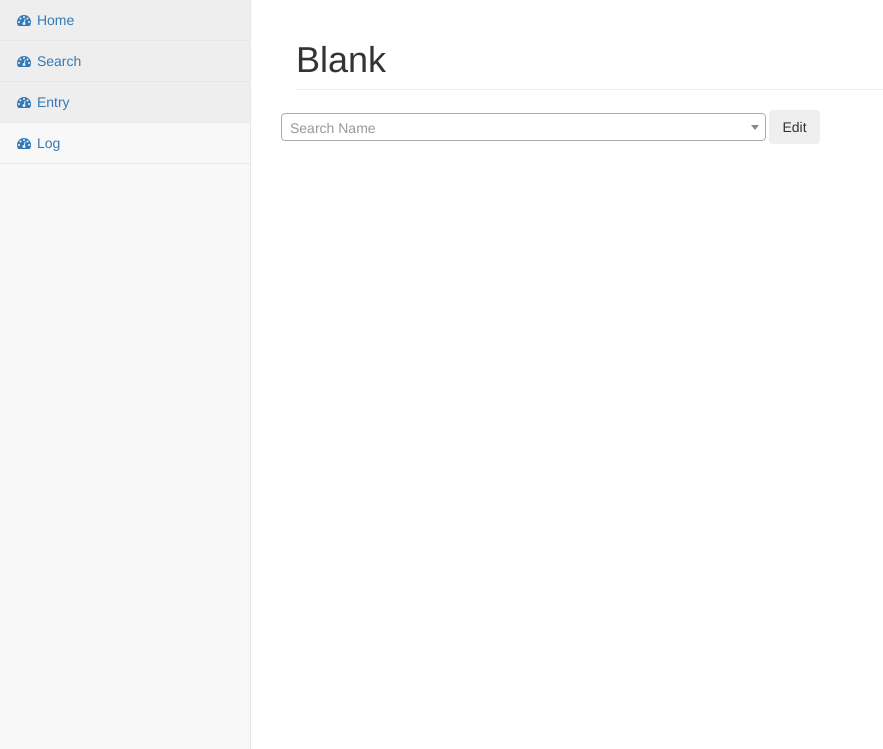
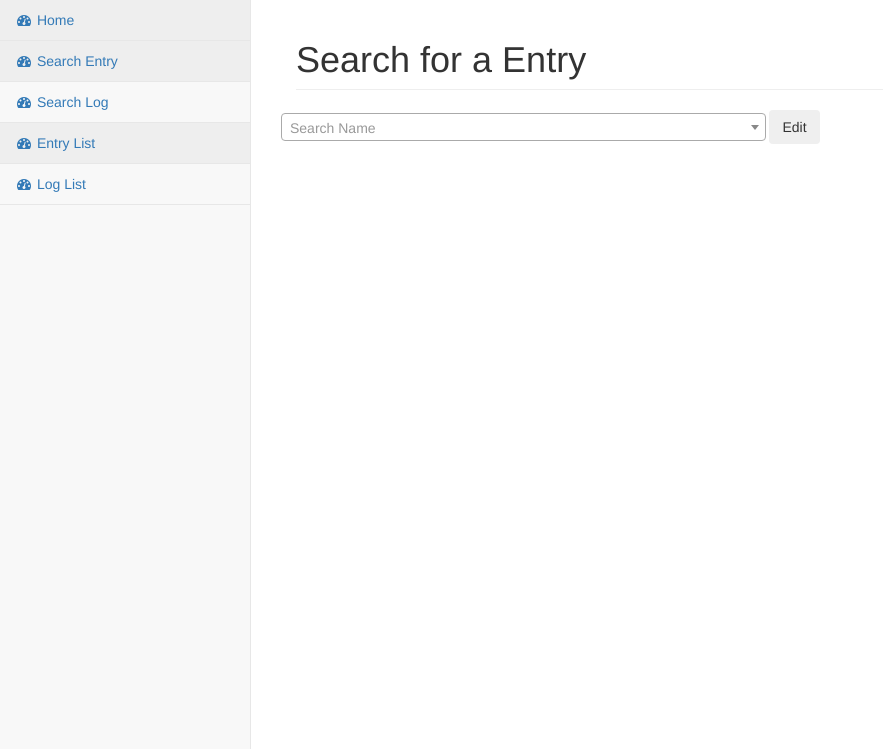
Before and after one commit to alexandreferreira/namesearch-example, a Django app: page /entry/search/ in a window 1280 px wide. Shown: the part 51-800 px from the top of the page, without its empty margins (0-883 px from the left). Run offline with Django 3.2, Linux system fonts and the light colour scheme; parts of the project's set-up code (start-up, migrations or seed data) failed here and were passed over; some libraries are stand-ins or nearby versions.

Commit message:
adding option on menu to search for a log

```diff
--- a/core/templates/search/search_entry.html
+++ b/core/templates/search/search_entry.html
@@ -8,7 +8,7 @@
     <div class="container-fluid">
         <div class="row">
             <div class="col-lg-12">
-                <h1 class="page-header">Blank</h1>
+                <h1 class="page-header">Search for a Entry</h1>
             </div>
             <!-- /.col-lg-12 -->
         </div>
--- a/templates/menu.html
+++ b/templates/menu.html
@@ -5,13 +5,16 @@
                 <a href="{% url 'home' %}"><i class="fa fa-dashboard fa-fw"></i> Home</a>
             </li>
             <li>
-                <a href="{% url 'entry_search' %}"><i class="fa fa-dashboard fa-fw"></i> Search</a>
+                <a href="{% url 'entry_search' %}"><i class="fa fa-dashboard fa-fw"></i> Search Entry</a>
             </li>
             <li>
-                <a href="{% url 'entry_list' %}"><i class="fa fa-dashboard fa-fw"></i> Entry</a>
+                <a href="{% url 'log_search' %}"><i class="fa fa-dashboard fa-fw"></i> Search Log</a>
             </li>
             <li>
-                <a href="{% url 'log_list' %}"><i class="fa fa-dashboard fa-fw"></i> Log</a>
+                <a href="{% url 'entry_list' %}"><i class="fa fa-dashboard fa-fw"></i> Entry List</a>
+            </li>
+            <li>
+                <a href="{% url 'log_list' %}"><i class="fa fa-dashboard fa-fw"></i> Log List</a>
             </li>
         </ul>
     </div>
```
